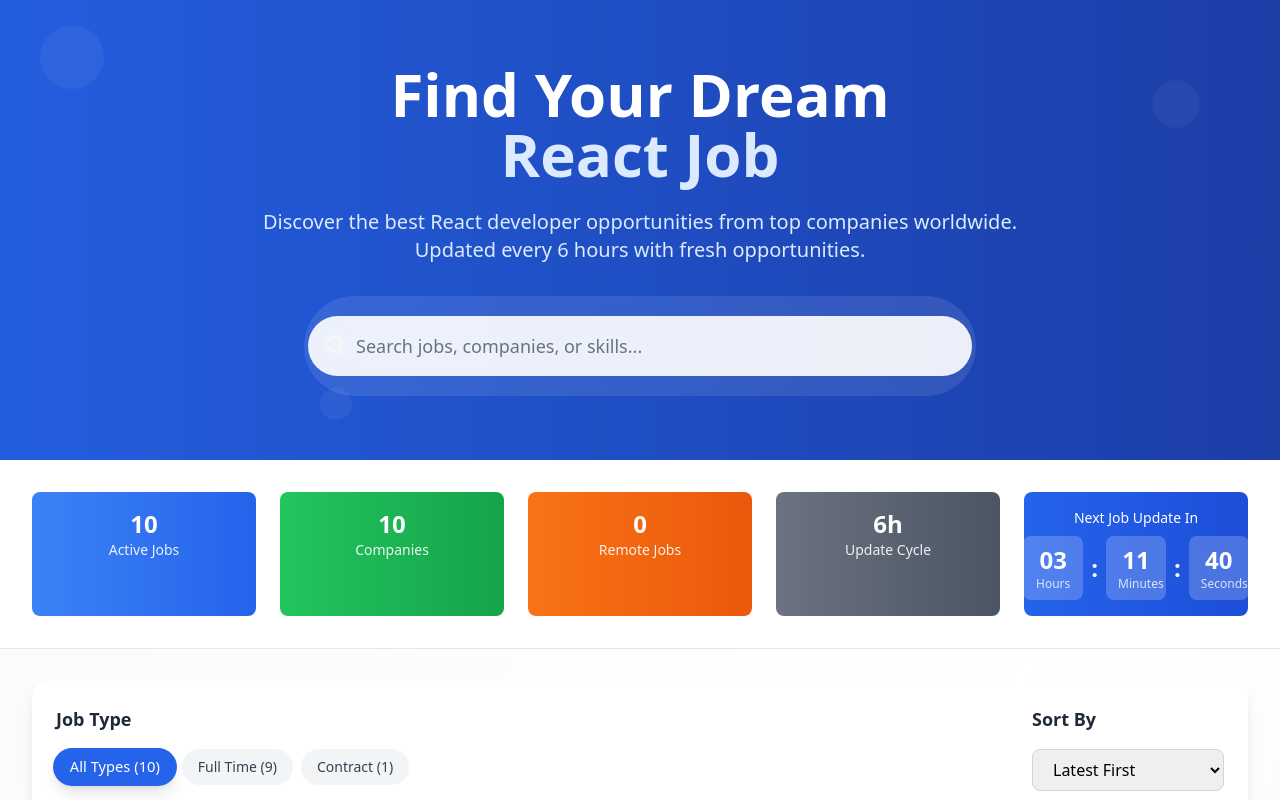
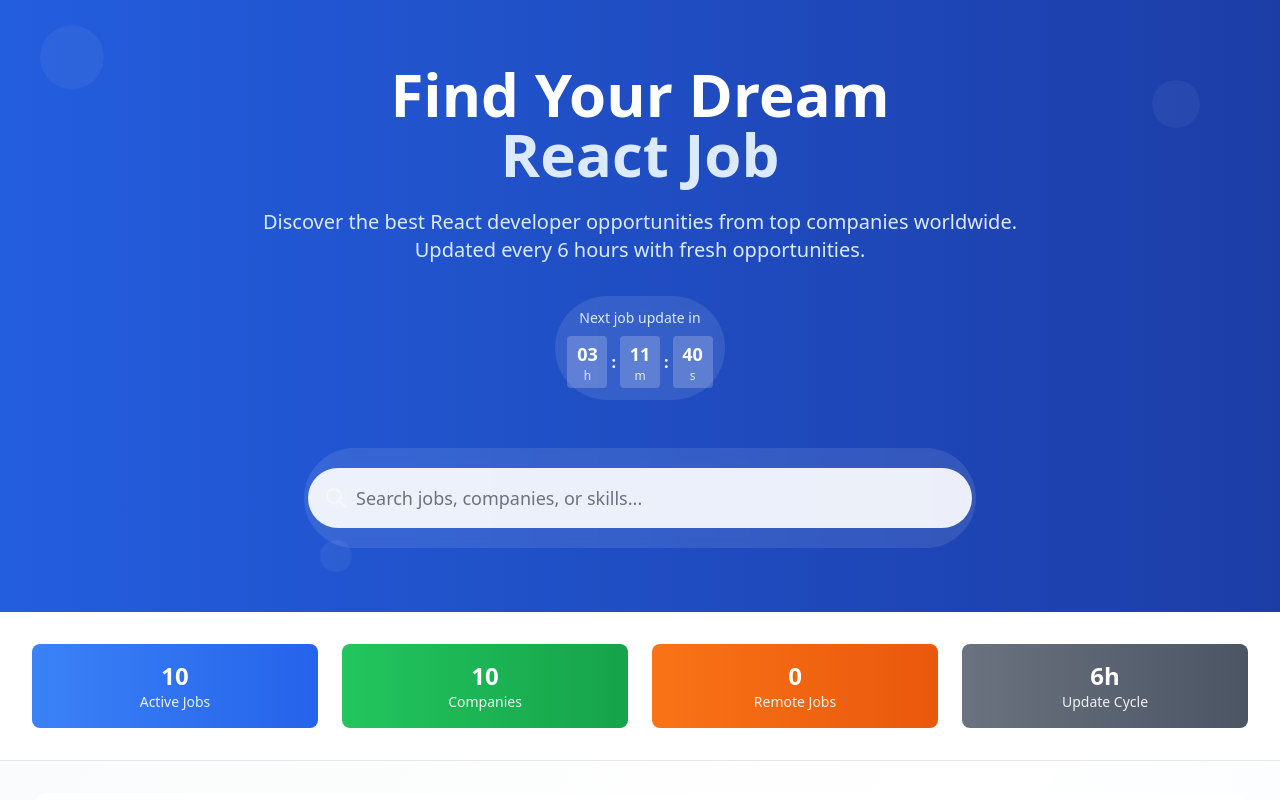
Before and after one commit to VimalThapliyal/job-board, a Next.js app: page / in a window 1280 px wide. Shown: the top 800 px of the page. Built offline with nearby package versions, Linux system fonts and the light colour scheme.

Commit message:
Move countdown timer above search bar for better UX - removes redundancy and creates anticipation

```diff
--- a/src/app/page.tsx
+++ b/src/app/page.tsx
@@ -50,28 +50,30 @@
   }, []);
 
   return (
-    <div className="bg-gradient-to-r from-blue-600 to-blue-700 rounded-lg p-4 text-white text-center">
-      <div className="text-sm font-medium mb-2">Next Job Update In</div>
-      <div className="flex justify-center items-center gap-2">
-        <div className="bg-white/20 rounded-lg px-3 py-2 min-w-[60px]">
-          <div className="text-2xl font-bold">
+    <div className="bg-white/10 backdrop-blur-sm rounded-full p-3 mb-6 inline-block">
+      <div className="text-blue-100 text-sm font-medium mb-2">
+        Next job update in
+      </div>
+      <div className="flex items-center justify-center gap-1">
+        <div className="bg-white/20 rounded px-2 py-1 min-w-[40px] text-center">
+          <div className="text-lg font-bold text-white">
             {timeLeft.hours.toString().padStart(2, "0")}
           </div>
-          <div className="text-xs opacity-80">Hours</div>
+          <div className="text-xs text-blue-100">h</div>
         </div>
-        <div className="text-2xl font-bold">:</div>
-        <div className="bg-white/20 rounded-lg px-3 py-2 min-w-[60px]">
-          <div className="text-2xl font-bold">
+        <div className="text-white font-bold">:</div>
+        <div className="bg-white/20 rounded px-2 py-1 min-w-[40px] text-center">
+          <div className="text-lg font-bold text-white">
             {timeLeft.minutes.toString().padStart(2, "0")}
           </div>
-          <div className="text-xs opacity-80">Minutes</div>
+          <div className="text-xs text-blue-100">m</div>
         </div>
-        <div className="text-2xl font-bold">:</div>
-        <div className="bg-white/20 rounded-lg px-3 py-2 min-w-[60px]">
-          <div className="text-2xl font-bold">
+        <div className="text-white font-bold">:</div>
+        <div className="bg-white/20 rounded px-2 py-1 min-w-[40px] text-center">
+          <div className="text-lg font-bold text-white">
             {timeLeft.seconds.toString().padStart(2, "0")}
           </div>
-          <div className="text-xs opacity-80">Seconds</div>
+          <div className="text-xs text-blue-100">s</div>
         </div>
       </div>
     </div>
@@ -262,6 +264,12 @@
               Discover the best React developer opportunities from top companies
               worldwide. Updated every 6 hours with fresh opportunities.
             </p>
+
+            {/* Countdown Timer above search bar */}
+            <div className="flex justify-center mb-6">
+              <CountdownTimer />
+            </div>
+
             <div className="flex flex-col sm:flex-row gap-4 justify-center items-center">
               <div className="bg-white/10 backdrop-blur-sm rounded-full p-1 w-full max-w-2xl">
                 <SearchBar
@@ -281,10 +289,10 @@
         <div className="absolute bottom-10 left-1/4 w-8 h-8 bg-white/5 rounded-full animate-spin"></div>
       </div>
 
-      {/* Stats Section with Countdown Timer */}
+      {/* Stats Section */}
       <div className="bg-white/90 backdrop-blur-sm border-b border-gray-200">
         <div className="max-w-7xl mx-auto px-4 sm:px-6 lg:px-8 py-8">
-          <div className="grid grid-cols-1 md:grid-cols-5 gap-6 text-center">
+          <div className="grid grid-cols-2 md:grid-cols-4 gap-6 text-center">
             <div className="bg-gradient-to-r from-blue-500 to-blue-600 rounded-lg p-4 text-white">
               <div className="text-2xl font-bold">{jobs.length}</div>
               <div className="text-sm opacity-90">Active Jobs</div>
@@ -308,9 +316,6 @@
             <div className="bg-gradient-to-r from-gray-500 to-gray-600 rounded-lg p-4 text-white">
               <div className="text-2xl font-bold">6h</div>
               <div className="text-sm opacity-90">Update Cycle</div>
-            </div>
-            <div className="md:col-span-1">
-              <CountdownTimer />
             </div>
           </div>
         </div>
```
